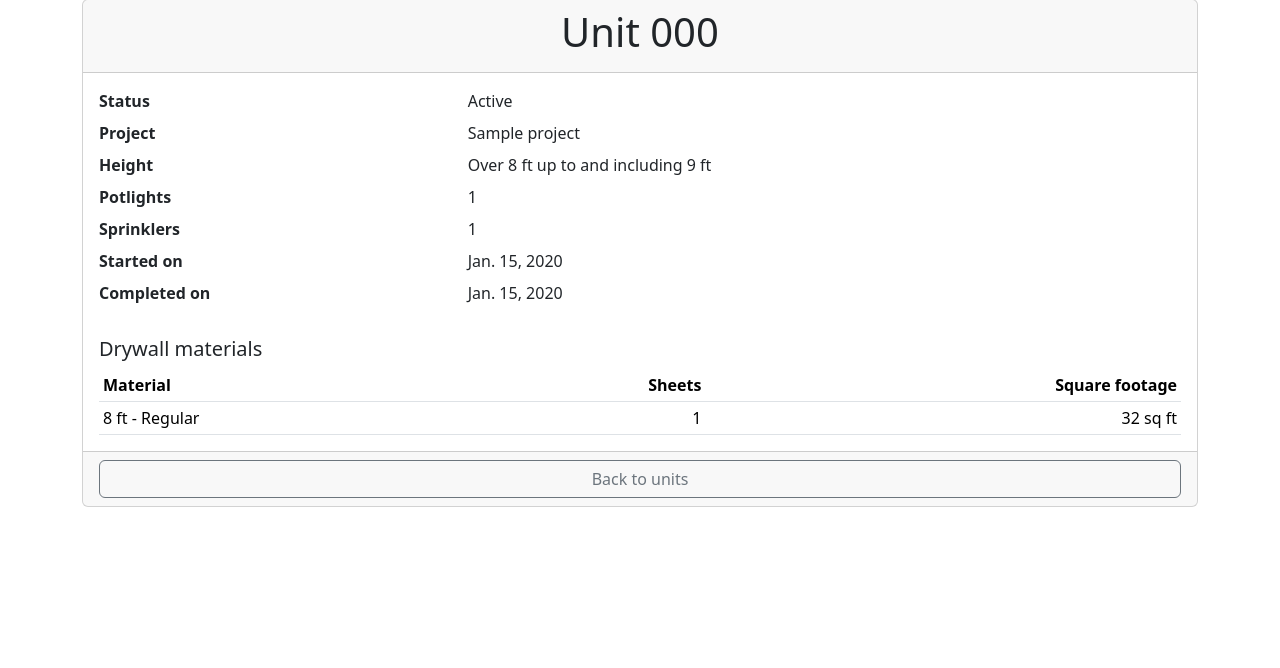
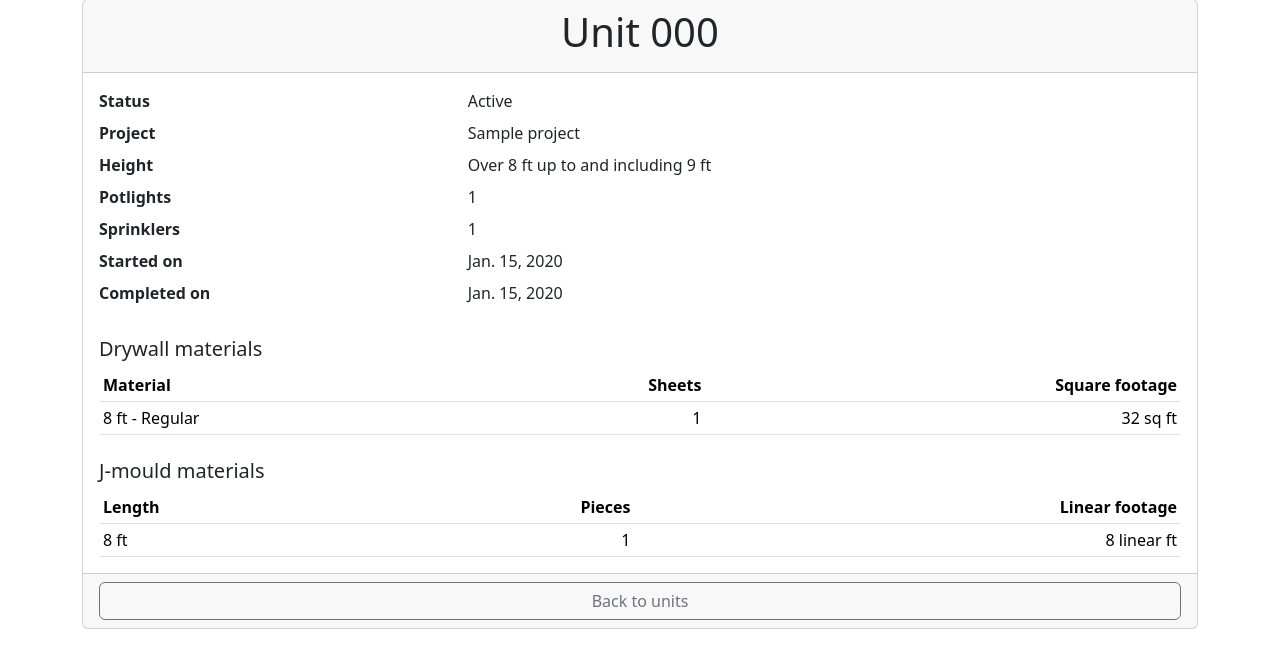
Before and after one commit to tombohub/piecework-tools, a Django app: page /units/1 in a window 1280 px wide. Shown: the part 81-749 px from the top of the page. Run offline with Django 5.2, Linux system fonts and the light colour scheme; data comes from the database, SQL or seed files in the repository; tables that the repository leaves empty hold one stand-in row (values such as "Sample post").

Commit message:
jmould data in unit details

```diff
--- a/piecework/templates/piecework/units/detail.html
+++ b/piecework/templates/piecework/units/detail.html
@@ -56,6 +56,33 @@
                 </tbody>
             </table>
         </div>
+
+        <h2 class="h5 mt-4">J-mould materials</h2>
+
+        <div class="table-responsive">
+            <table class="table table-sm align-middle mb-0">
+                <thead>
+                    <tr>
+                        <th scope="col">Length</th>
+                        <th scope="col" class="text-end">Pieces</th>
+                        <th scope="col" class="text-end">Linear footage</th>
+                    </tr>
+                </thead>
+                <tbody>
+                    {% for jmould_count in jmould_counts %}
+                    <tr>
+                        <td>{{ jmould_count.get_length_feet_display }}</td>
+                        <td class="text-end">{{ jmould_count.count }}</td>
+                        <td class="text-end">{{ jmould_count.linear_feet }} linear ft</td>
+                    </tr>
+                    {% empty %}
+                    <tr>
+                        <td colspan="3" class="text-muted">No J-mould materials recorded.</td>
+                    </tr>
+                    {% endfor %}
+                </tbody>
+            </table>
+        </div>
     </div>
 
     <div class="card-footer">
--- a/piecework/views.py
+++ b/piecework/views.py
@@ -158,7 +158,13 @@ def units_detail(request, pk):
         "drywall_material"
     ).order_by("drywall_material__length_feet", "drywall_material__drywall_type")
 
-    context = {"unit": unit, "drywall_sheet_counts": drywall_sheet_counts}
+    jmould_counts = unit.unitjmouldcount_set.order_by("length_feet")
+
+    context = {
+        "unit": unit,
+        "drywall_sheet_counts": drywall_sheet_counts,
+        "jmould_counts": jmould_counts,
+    }
 
     return render(request, "piecework/units/detail.html", context)
 
```
